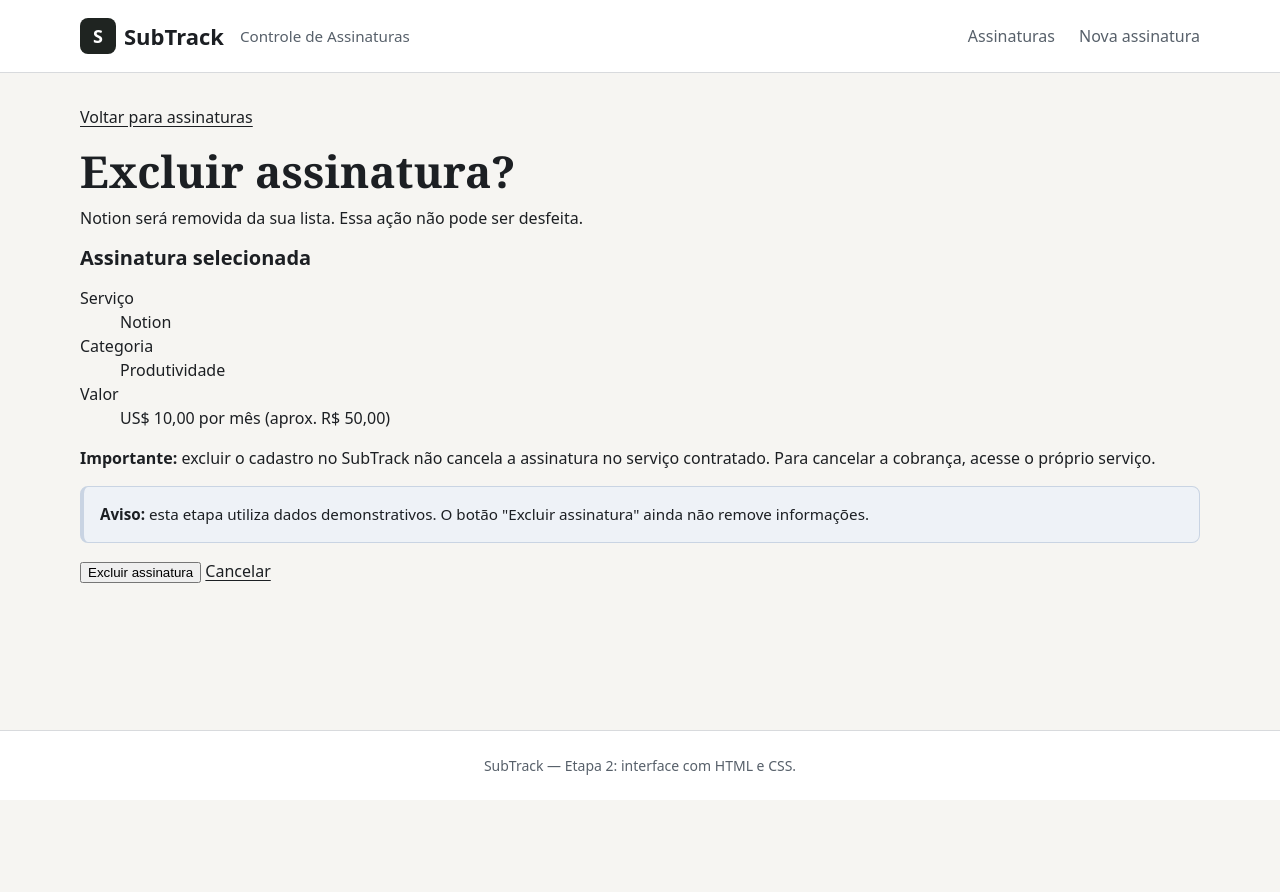
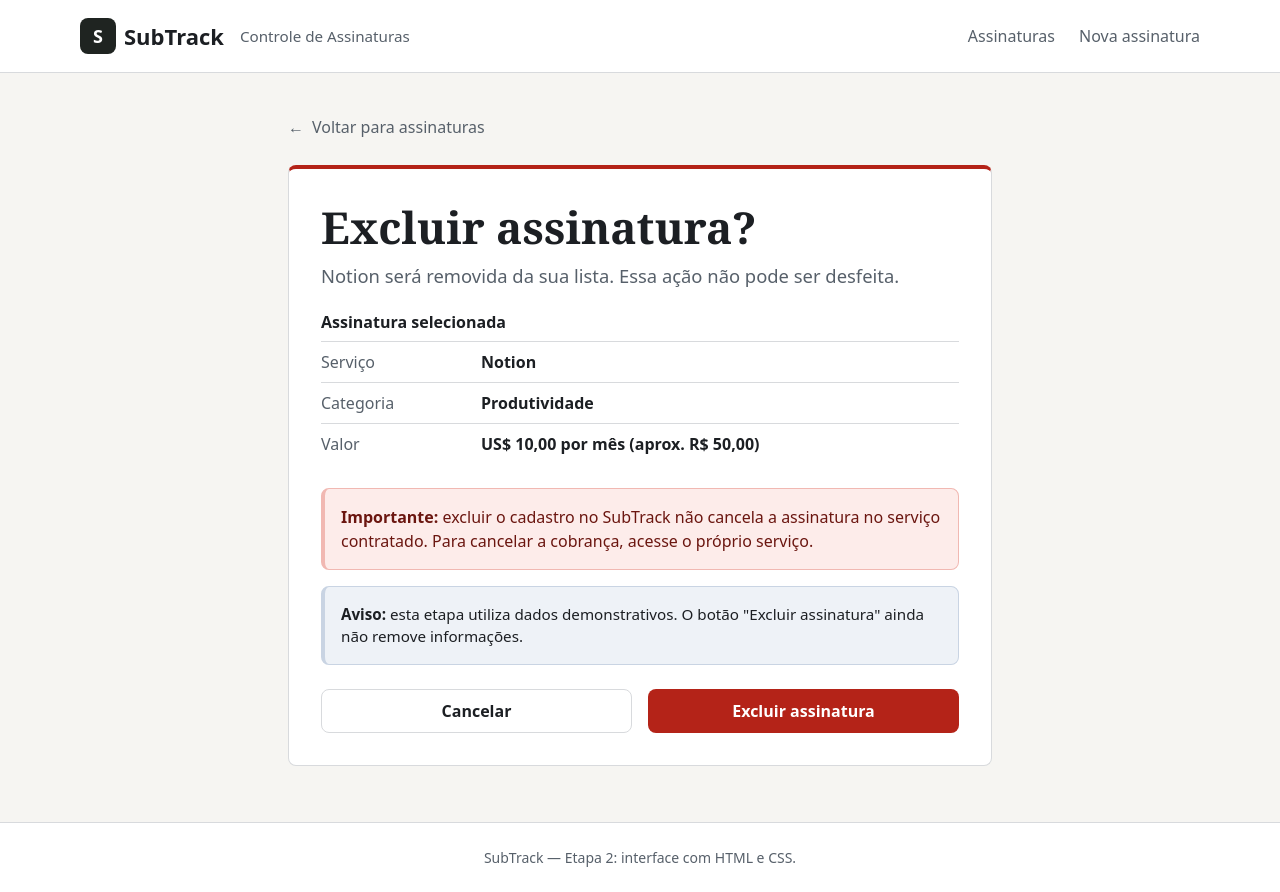
Before and after one commit to gabriel-castro-dev/subtrack-semestre1-engsoftware, a plain HTML site: page pages/excluir.html in a window 1280 px wide. Before the commit the page ends 800 px from the top, so only its background shows below. Drawn offline with Linux system fonts and the light colour scheme.

Commit message:
style: padroniza páginas de detalhes e exclusão

```diff
--- a/css/estilos.css
+++ b/css/estilos.css
@@ -640,3 +640,106 @@ select:focus-visible {
   padding-top: var(--espaco-4);
   border-top: 1px solid var(--cor-borda);
 }
+
+/* ---------- 11. Detalhes da assinatura ---------- */
+.detalhes-topo {
+  display: flex;
+  align-items: center;
+  gap: var(--espaco-3);
+  margin-bottom: var(--espaco-4);
+}
+
+.detalhes-topo h2 {
+  flex: 1;
+  margin: 0;
+  font-family: var(--fonte-titulo);
+  font-size: 1.75rem;
+}
+
+.detalhes-topo .avatar {
+  width: 3rem;
+  height: 3rem;
+  margin: 0;
+  font-size: 1.25rem;
+}
+
+/* Lista de descrição em duas colunas: termo e valor */
+.detalhes-lista {
+  display: grid;
+  grid-template-columns: minmax(10rem, max-content) 1fr;
+  margin: 0 0 var(--espaco-4);
+}
+
+.detalhes-lista dt,
+.detalhes-lista dd {
+  margin: 0;
+  padding: var(--espaco-2) var(--espaco-3) var(--espaco-2) 0;
+  border-top: 1px solid var(--cor-borda);
+}
+
+.detalhes-lista dt {
+  color: var(--cor-texto-suave);
+}
+
+.detalhes-lista dd {
+  font-weight: 600;
+}
+
+.lista-acoes {
+  display: flex;
+  flex-wrap: wrap;
+  gap: var(--espaco-2);
+  margin: 0;
+  padding: 0;
+  list-style: none;
+}
+
+/* ---------- 12. Exclusão ---------- */
+.botao-perigo {
+  background-color: #b42318;
+  color: #ffffff;
+}
+
+.botao-perigo:hover {
+  background-color: #8f1c13;
+}
+
+.botao-perigo-contorno {
+  background-color: var(--cor-superficie);
+  border-color: #b42318;
+  color: #b42318;
+}
+
+.botao-perigo-contorno:hover {
+  background-color: #fdecea;
+  color: #8f1c13;
+}
+
+.confirmacao {
+  padding: var(--espaco-5);
+  border-top: 4px solid #b42318;
+}
+
+.confirmacao .subtitulo {
+  margin-bottom: var(--espaco-4);
+}
+
+.confirmacao-item h2 {
+  font-size: 1rem;
+}
+
+.alerta-perigo {
+  padding: var(--espaco-3);
+  border: 1px solid #f1b8b2;
+  border-left-width: 4px;
+  border-radius: var(--raio);
+  background-color: #fdecea;
+  color: #6b1610;
+}
+
+.confirmacao-acoes {
+  display: grid;
+  grid-template-columns: 1fr 1fr;
+  gap: var(--espaco-3);
+  margin: var(--espaco-4) 0 0;
+}
--- a/pages/excluir.html
+++ b/pages/excluir.html
@@ -22,14 +22,16 @@
     </div>
   </header>
 
-  <main class="conteudo">
-    <p><a href="../index.html">Voltar para assinaturas</a></p>
+  <main class="conteudo conteudo-estreito">
+    <p><a href="../index.html" class="link-voltar"><span aria-hidden="true">←</span> Voltar para assinaturas</a></p>
+
+    <div class="cartao confirmacao">
       <h1>Excluir assinatura?</h1>
-    <p>Notion será removida da sua lista. Essa ação não pode ser desfeita.</p>
+      <p class="subtitulo">Notion será removida da sua lista. Essa ação não pode ser desfeita.</p>
 
-    <section>
+      <section class="confirmacao-item">
         <h2>Assinatura selecionada</h2>
-      <dl>
+        <dl class="detalhes-lista">
           <dt>Serviço</dt>
           <dd>Notion</dd>
           <dt>Categoria</dt>
@@ -39,13 +41,14 @@
         </dl>
       </section>
 
-    <p><strong>Importante:</strong> excluir o cadastro no SubTrack não cancela a assinatura no serviço contratado. Para cancelar a cobrança, acesse o próprio serviço.</p>
+      <p class="alerta-perigo"><strong>Importante:</strong> excluir o cadastro no SubTrack não cancela a assinatura no serviço contratado. Para cancelar a cobrança, acesse o próprio serviço.</p>
       <p class="aviso"><strong>Aviso:</strong> esta etapa utiliza dados demonstrativos. O botão "Excluir assinatura" ainda não remove informações.</p>
 
-    <p>
-      <button type="button">Excluir assinatura</button>
-      <a href="../index.html">Cancelar</a>
+      <p class="confirmacao-acoes">
+        <a href="../index.html" class="botao botao-secundario">Cancelar</a>
+        <button type="button" class="botao botao-perigo">Excluir assinatura</button>
       </p>
+    </div>
   </main>
 
   <footer class="rodape">
```
Also changed, not shown: pages/detalhes.html (+15 -10 lines). Lines whose indentation alone changed are shown as unchanged.
